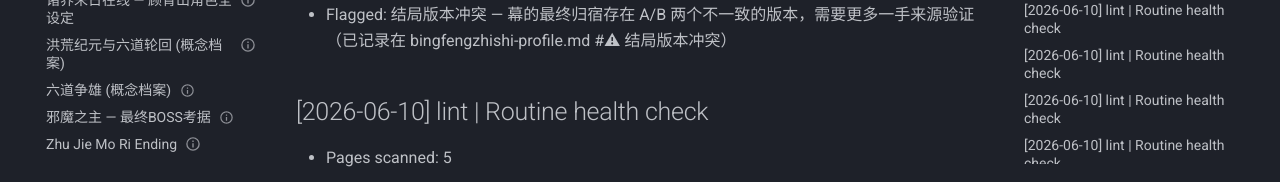
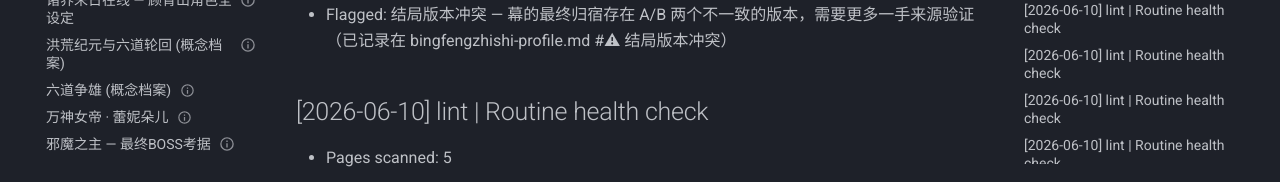
Before and after one commit to Zack3155/llm-wiki, an MkDocs documentation site: the page built from docs/log.md, in a window 1280 px wide and 900 px high, scrolled down 592 px. Shown: the part 712-894 px from the top of the window. Built offline with MkDocs 1.6.1 and Material for MkDocs 9.7.7, drawn with Linux system fonts in a browser that asks for light colours; some of the changed lines change nothing that is shown.

Commit message:
Wiki Linter Auto-Commit: 2026-06-11 03:58:27

```diff
--- a/docs/topics/novel-lore/_index.md
+++ b/docs/topics/novel-lore/_index.md
@@ -66,3 +66,7 @@
 
 
 | [地之钱币（虚空四正神之魂器）](./di-zhi-qian-bi-concept.md) | Wiki | Auto-added |
+
+
+
+| [万神女帝 · 蕾妮朵儿](./wan-shen-nu-di-profile.md) | Wiki | Auto-added |
--- /dev/null
+++ b/docs/topics/novel-lore/wan-shen-nu-di-profile.md
@@ -0,0 +1,36 @@
+---
+
+title: 万神女帝 · 蕾妮朵儿
+date_added: 2026-06-13
+status: draft
+sources:
+  - Zhihu Q&A (知乎 #433978647)
+  - Baike entry (百度百科)
+  - Sudogu Ch536 chapter scan
+confidence: 0.70
+date_modified: 2026-06-11
+
+---
+
+
+## Summary
+
+**蕾妮朵儿·万神女帝**, the self-proclaimed Empress of Ten Thousand Gods, is one of the most significant factions in the Void arc. She leads her own faction within the multiverse but her exact origin remains controversial between canonical sources and reader interpretations.
+
+### Core Identity Matrix
+
+| Dimension | Official Claim (Baike) | Reader Consensus (Zhihu + Tieba) |
+|:---|-------|------|
+**Race/Origin** | 人族 (Human descendant) | ⚠ Disputed — likely a creation of the Chaos Apostle of Time/Mystery as a "guardian entity" for the Void system, NOT inherently mortal.
+**Faction Title** | 万神女帝 = The Ten-Thousand-Gods Empress | ✅ Uncontested title; rules over her own world-layer(s) in the Void arc.
+**Power Level** (pre-Downfall) | Described as capable of "秒级火圣柱" (instant-killing the Pillar of Fire Saints). | ✅ Agreed — she was a peak-tier being, though not apex like 墟墓 itself.
+**Defeat Mechanism** | Destroyed by the First Doomsday Faction's coordinated assault ("第一个末日毁灭纪元"). | ⚠ Details contested: Zhihu users argue her defeat should have been impossible vs. even 1/10th of an outer shadow clone — suggests author retconned power scaling here.
+
+### Key Plot Threads
+1. **Ghost Mask Arc** (Ch536 source): The powerful "鬼面" artifact was originally intended for the Empress herself, but she judged it "too ugly to wear", so gifted it down as a reward. Later passed through the Seven Ghosts until ending up with 苍无彰. She holds immense influence over sub-factions despite her eventual downfall.
+2. **Tie to 幕 (Mu)**: Heavy reader speculation links her faction directly to 幕's origins — they appear to be two halves of a creator/guardian pair from the Void system's early setup phase.
+3. Power System Debate**: Zhihu thread highlights a major authorial flaw in power scaling — characters at "equal tiers" perform wildly different feats against each other depending on plot necessity, undermining the internal consistency of the Void's hierarchy.
+
+### See also:
+- 主角档案 (gu-qing-shan-profile.md)] — Protagonist timeline + faction rival dynamics
+- [诸界末日在线结局](zhu-jie-mo-ri-ending.md) — How her fall catalyzed the Void arc's collapse sequence.
```
